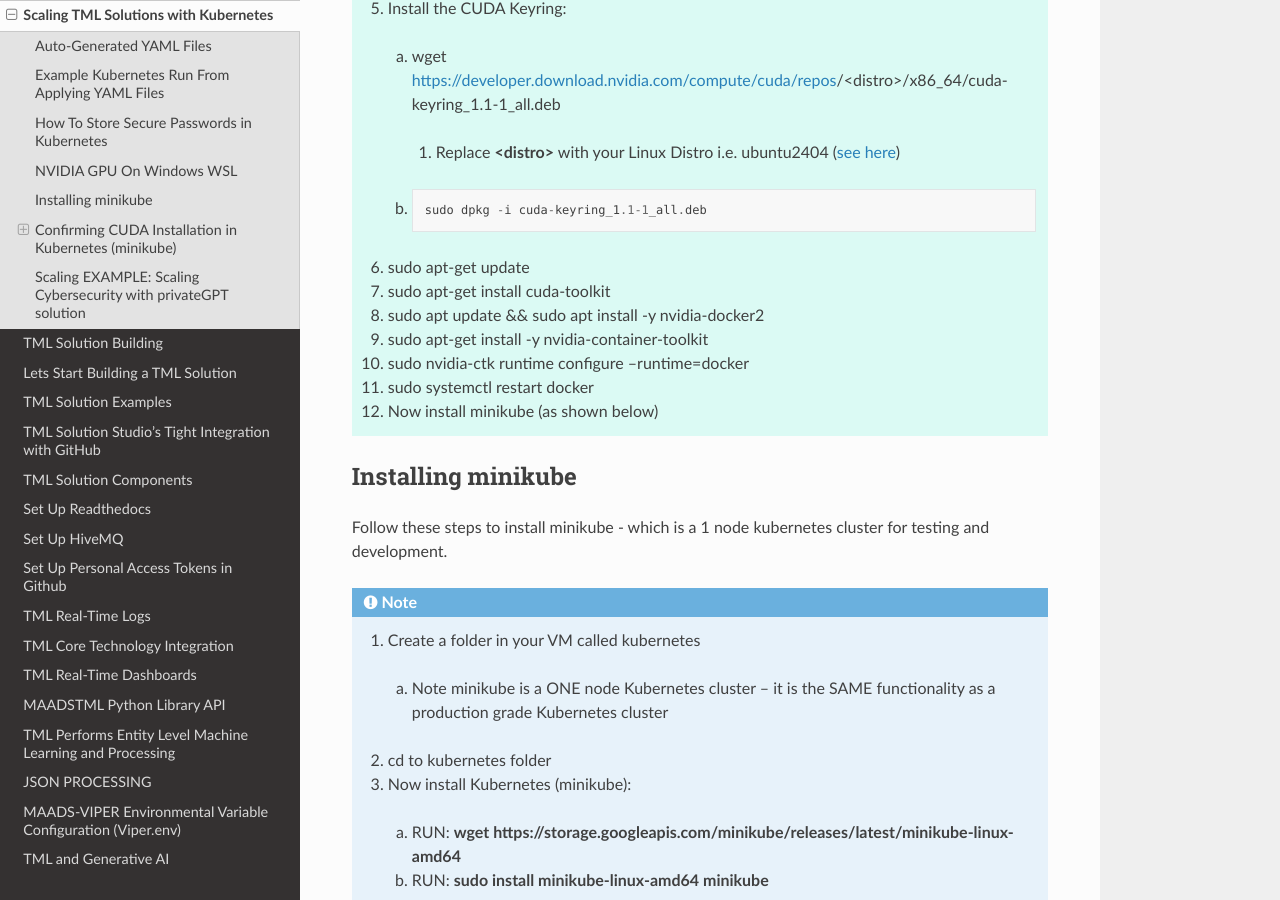
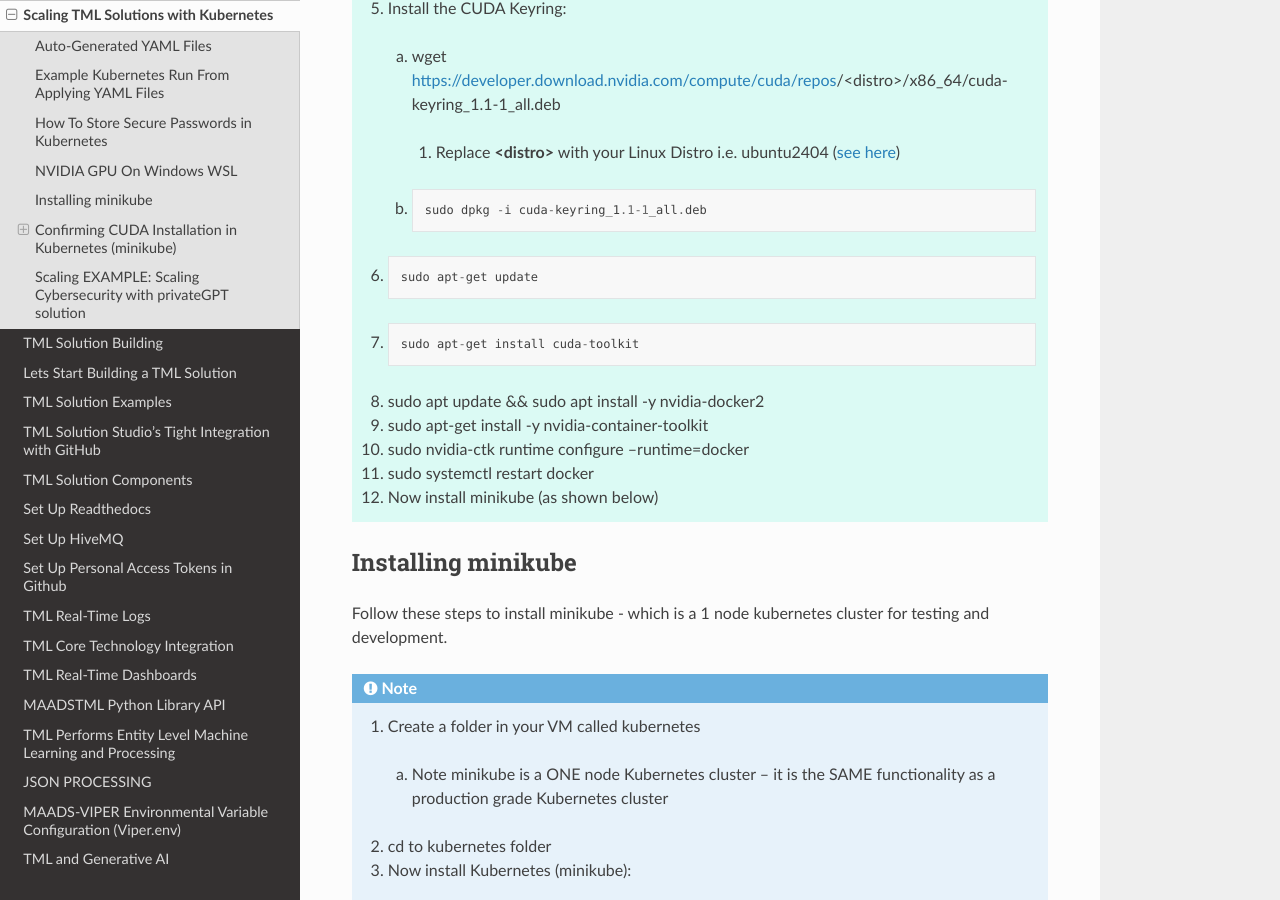
Before and after one commit to smaurice101/readthedocs, a Sphinx documentation site: the page built from docs/source/kube.rst, in a window 1280 px wide and 900 px high, scrolled down 4842 px. Built offline with Sphinx 7.4.7 and the Read the Docs theme 3.1.0, drawn with Linux system fonts in a browser that asks for light colours; part of the change alters nothing that is shown.

```diff
--- a/docs/source/kube.rst
+++ b/docs/source/kube.rst
@@ -208,9 +208,13 @@ NVIDIA GPU On Windows WSL
 
               sudo dpkg -i cuda-keyring_1.1-1_all.deb
 
-   6. sudo apt-get update
+   6. .. code-block::
 
-   7. sudo apt-get install cuda-toolkit
+          sudo apt-get update
+
+   7. .. code-block::
+
+          sudo apt-get install cuda-toolkit
 
    8. sudo apt update && sudo apt install -y nvidia-docker2
 
```
